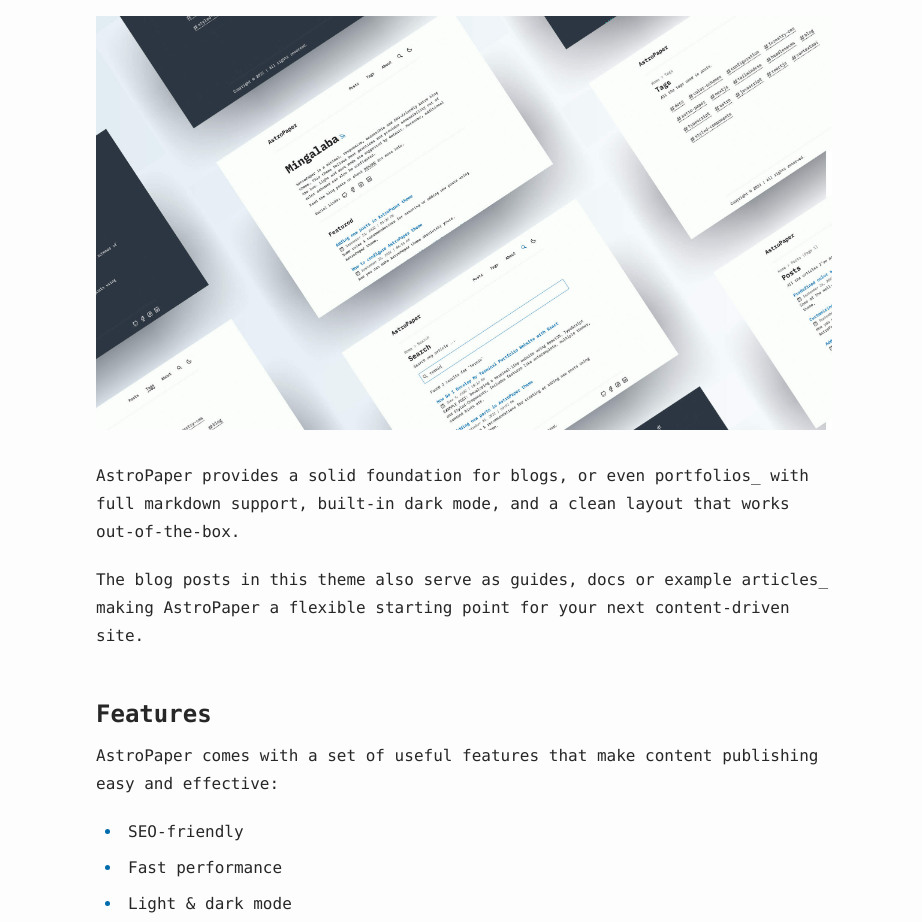
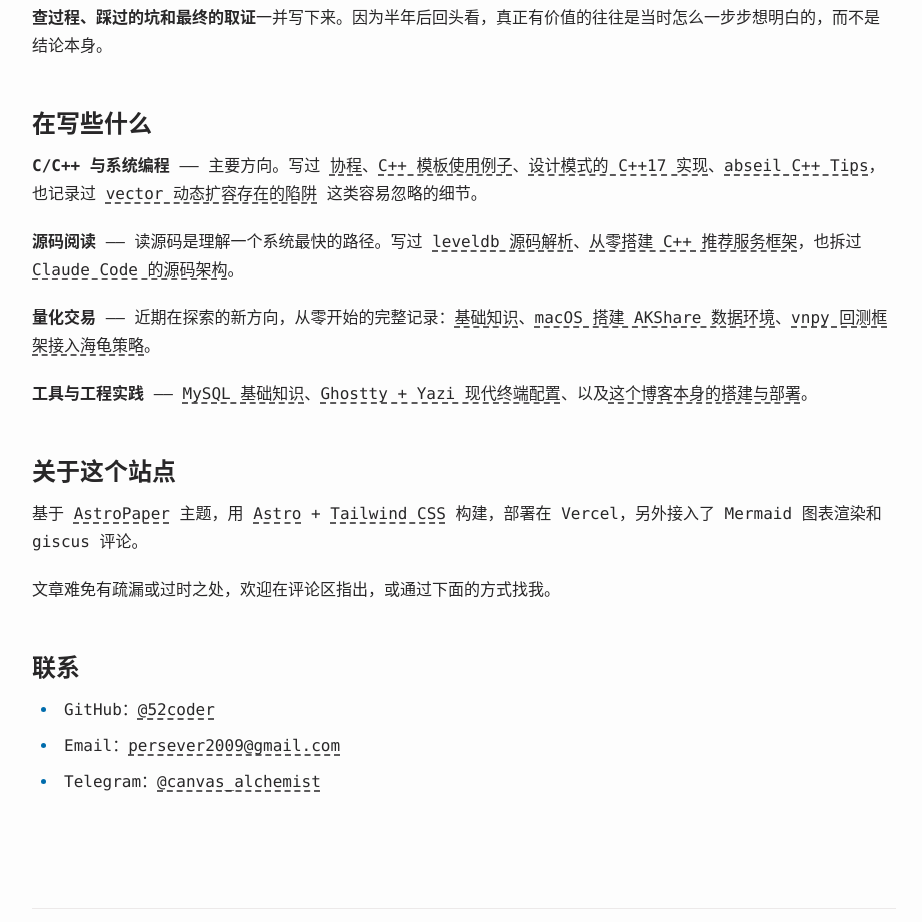
Before and after one commit to 52coder/52coder.net, an Astro site: page /about in a window 1280 px wide. Shown: the part 270-1192 px from the top of the page, without its empty margins (176-1098 px from the left). Built offline with nearby package versions, Linux system fonts and the light colour scheme; Astro itself is replaced by a stand-in of ours.

Commit message:
修改about.md

```diff
--- a/src/pages/about.md
+++ b/src/pages/about.md
@@ -3,35 +3,28 @@ layout: ../layouts/AboutLayout.astro
 title: "About"
 ---
 
-AstroPaper is a minimal, accessible and SEO-friendly blog theme built with [Astro](https://astro.build/) and [Tailwind CSS](https://tailwindcss.com/).
+你好，我是 **52coder**。
 
-![Astro Paper](public/astropaper-og.jpg)
+这里是我的技术笔记本 —— 记录那些「查资料花了三小时、写下来只要二十分钟」的东西。比起罗列结论，我更愿意把**排查过程、踩过的坑和最终的取证**一并写下来。因为半年后回头看，真正有价值的往往是当时怎么一步步想明白的，而不是结论本身。
 
-AstroPaper provides a solid foundation for blogs, or even portfolios\_ with full markdown support, built-in dark mode, and a clean layout that works out-of-the-box.
+## 在写些什么
 
-The blog posts in this theme also serve as guides, docs or example articles\_ making AstroPaper a flexible starting point for your next content-driven site.
+**C/C++ 与系统编程** —— 主要方向。写过 [协程](/posts/coroutine/)、[C++ 模板使用例子](/posts/cpp_template/)、[设计模式的 C++17 实现](/posts/cpp17_design_patterns/)、[abseil C++ Tips](/posts/abseil_cpp_tips/)，也记录过 [vector 动态扩容存在的陷阱](/posts/vector_growth/) 这类容易忽略的细节。
 
-## Features
+**源码阅读** —— 读源码是理解一个系统最快的路径。写过 [leveldb 源码解析](/posts/leveldb_source/)、[从零搭建 C++ 推荐服务框架](/posts/rank-framework-build-journey/)，也拆过 [Claude Code 的源码架构](/posts/claude-code-code-review-plugin-source-analysis/)。
 
-AstroPaper comes with a set of useful features that make content publishing easy and effective:
+**量化交易** —— 近期在探索的新方向，从零开始的完整记录：[基础知识](/posts/quant-basics-1-stock-fundamentals/)、[macOS 搭建 AKShare 数据环境](/posts/quant-tools-1-akshare-macos-setup/)、[vnpy 回测框架接入海龟策略](/posts/quant-tools-2-vnpy-turtle-notebook/)。
 
-- SEO-friendly
-- Fast performance
-- Light & dark mode
-- Highly customizable
-- Organizable blog posts
-- Responsive & accessible
-- Static search with [PageFind](https://pagefind.app/)
-- Automatic social image generation
+**工具与工程实践** —— [MySQL 基础知识](/posts/mysql-easy/)、[Ghostty + Yazi 现代终端配置](/posts/ghostty-yazi-terminal-setup/)、以及[这个博客本身的搭建与部署](/posts/astropaper-local-build-and-vercel-deploy/)。
 
-and so much more.
+## 关于这个站点
 
-## Show your support
+基于 [AstroPaper](https://github.com/satnaing/astro-paper) 主题，用 [Astro](https://astro.build/) + [Tailwind CSS](https://tailwindcss.com/) 构建，部署在 Vercel，另外接入了 Mermaid 图表渲染和 giscus 评论。
 
-If you like [AstroPaper](https://github.com/satnaing/astro-paper), consider giving it a star ⭐️.
+文章难免有疏漏或过时之处，欢迎在评论区指出，或通过下面的方式找我。
 
-Found a bug 🐛 or have an improvement ✨ in mind? Feel free to open an [issue](https://github.com/satnaing/astro-paper/issues), submit a [pull request](https://github.com/satnaing/astro-paper/pulls) or start a [discussion](https://github.com/satnaing/astro-paper/discussions).
+## 联系
 
-If you find this theme helpful, you can also [sponsor me on GitHub](https://github.com/sponsors/satnaing) or [buy me a coffee](https://buymeacoffee.com/satnaing) to show your support — every penny counts.
-
-Kyay zuu! 🙏🏼
+- GitHub：[@52coder](https://github.com/52coder)
+- Email：[persever2009@gmail.com](mailto:persever2009@gmail.com)
+- Telegram：[@canvas_alchemist](https://t.me/canvas_alchemist)
--- a/src/styles/global.css
+++ b/src/styles/global.css
@@ -18,6 +18,24 @@ html[data-theme="dark"] {
   --accent: #ff6b01;
   --muted: #343f60;
   --border: #ab4b08;
+}
+
+@theme {
+  /* Cross-platform monospace stack.
+   *
+   * Latin glyphs resolve to the first available mono face: SF Mono on macOS,
+   * Cascadia Code / Consolas on Windows. None of those fonts ship CJK glyphs,
+   * so the browser keeps walking the list per-character for Chinese text —
+   * which is why the CJK faces are listed *after* the mono ones. Declaring
+   * them explicitly is the point: without it Windows falls back to SimSun
+   * (宋体), whose thin strokes and small glyph size clash badly with Consolas,
+   * while macOS silently picks the much nicer PingFang SC.
+   */
+  --font-mono:
+    ui-monospace, SFMono-Regular, "SF Mono", Menlo, Monaco, "Cascadia Code",
+    "Cascadia Mono", Consolas, "Liberation Mono", "Courier New",
+    "PingFang SC", "Hiragino Sans GB", "Microsoft YaHei", "微软雅黑",
+    "Noto Sans CJK SC", "Source Han Sans SC", monospace;
 }
 
 @theme inline {
@@ -55,7 +73,7 @@ html[data-theme="dark"] {
 }
 
 @utility max-w-app {
-  @apply max-w-3xl;
+  @apply max-w-4xl;
 }
 
 .active-nav {
```
